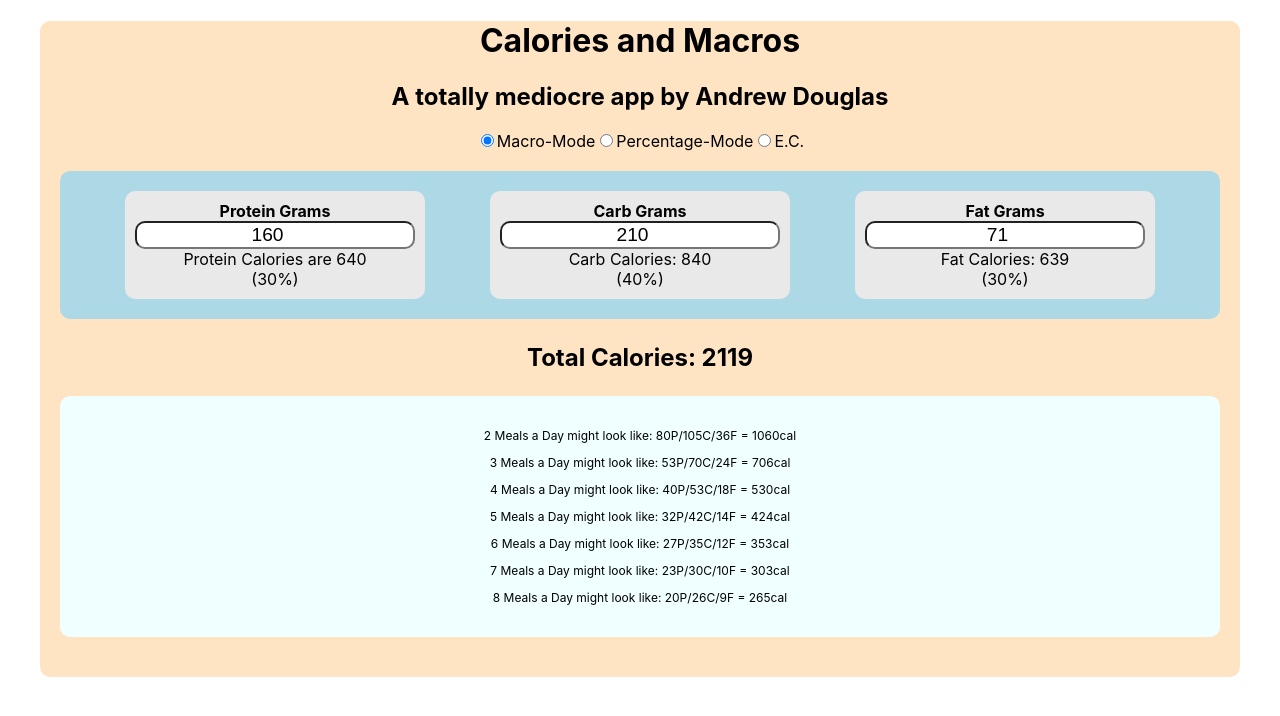
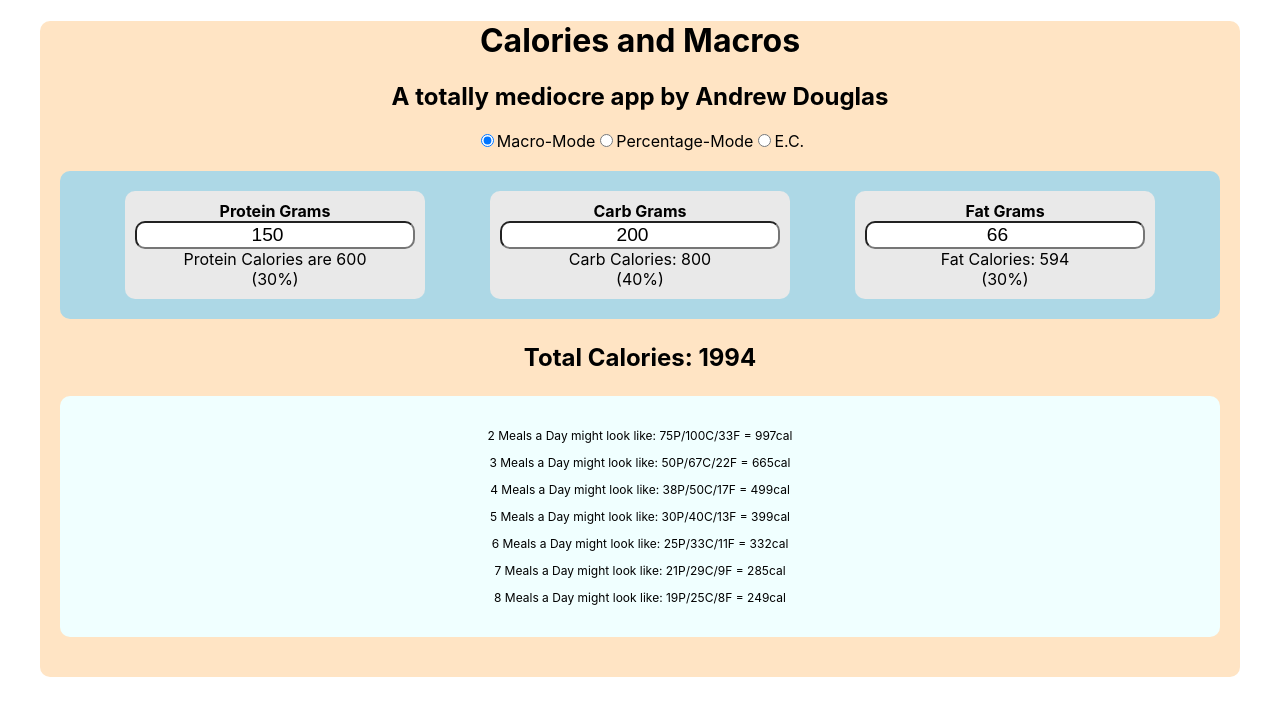
Before and after one commit to andrew-a-douglas/calories-and-macros, a React (Create React App) app: page / in a window 1280 px wide. Both pictures are taken after a click on the radio button "Macro-Mode". Shown: the top 716 px of the page. Built offline with nearby package versions, Linux system fonts and the light colour scheme.

Commit message:
I think it is functional now...

```diff
--- a/src/App.js
+++ b/src/App.js
@@ -10,6 +10,13 @@ function App(props) {
   const [bodyWeight, setBodyWeight] = useState(200);
   const [activity, setActivity] = useState(700);
   const [step, setStep] = useState(1);
+  const [totalCals, setTotalCals] = useState(2000);
+  const [fatPercentage, setFatPercentage] = useState(30);
+  const [proteinPercentage, setProteinPercentage] = useState(30);
+  const [carbPercentage, setCarbPercentage] = useState(40);
+  const [proteinGrams, setProteinGrams] = useState(150);
+  const [carbGrams, setCarbGrams] = useState(200);
+  const [fatGrams, setFatGrams] = useState(66);
 
   const handleModeChange = (event) => {
     setMode(event.target.value);
@@ -21,7 +28,6 @@ function App(props) {
   const handleChangeActivity = (event) => {
       setActivity(event.target.value);
   }
-
   const handleNextClick = () => {
       setStep(prev => prev + 1);
   }
@@ -42,8 +48,8 @@ function App(props) {
         <label htmlFor="ec">E.C.</label>
       </div>
 
-      {mode==='macro' && <MacroMode />}
-      {mode==='percentage' && <PercentageMode />}
+      {mode==='macro' && <MacroMode totalCals={totalCals} setTotalCals={setTotalCals} carbGrams={carbGrams} proteinGrams={proteinGrams} fatGrams={fatGrams} carbPercentage={carbPercentage} fatPercentage={fatPercentage} proteinPercentage={proteinPercentage} setCarbGrams={setCarbGrams} setProteinGrams={setProteinGrams} setFatGrams={setFatGrams} setCarbPercentage={setCarbPercentage} setFatPercentage={setFatPercentage} setProteinPercentage={setProteinPercentage} />}
+      {mode==='percentage' && <PercentageMode totalCals={totalCals} setTotalCals={setTotalCals} carbGrams={carbGrams} proteinGrams={proteinGrams} fatGrams={fatGrams} carbPercentage={carbPercentage} fatPercentage={fatPercentage} proteinPercentage={proteinPercentage} setCarbGrams={setCarbGrams} setProteinGrams={setProteinGrams} setFatGrams={setFatGrams} setCarbPercentage={setCarbPercentage} setFatPercentage={setFatPercentage} setProteinPercentage={setProteinPercentage} />}
       {mode==='ec' && <EC bodyWeight={bodyWeight} activity={activity} step={step} handleChangeBodyWeight={handleChangeBodyWeight} handleNextClick={handleNextClick} handleChangeActivity={handleChangeActivity} handlePrevClick={handlePrevClick}  />}
       <div className='spacer'></div>
     </div>
--- a/src/MacroMode.js
+++ b/src/MacroMode.js
@@ -1,15 +1,8 @@
 import './App.css';
-import { useState } from 'react';
+import { useEffect } from 'react';
 
 function MacroMode(props) {
-  const [proteinGrams, setProteinGrams] = useState(160);
-  const [carbGrams, setCarbGrams] = useState(210);
-  const [fatGrams, setFatGrams] = useState(71);
 
-  let proteinCals = proteinGrams * 4;
-  let carbCals = carbGrams * 4;
-  let fatCals = fatGrams * 9;
-  let totalCals = proteinCals + carbCals + fatCals;
   let mealsArray = [2,3,4,5,6,7,8]; //must be numbers.
 
   const mapArray = (arr, proteinGrams, carbGrams, fatGrams, totalCals) => {
@@ -17,16 +10,23 @@ function MacroMode(props) {
   }
 
   const handleChangeProteinGrams = (event) => {
-    setProteinGrams(() => event.target.value);
+    props.setProteinGrams(() => event.target.value);
   }
 
   const handleChangeCarbGrams = (event) => {
-    setCarbGrams(() => event.target.value);
+    props.setCarbGrams(() => event.target.value);
+  }
+  const handleChangeFatGrams = (event) => {
+    props.setFatGrams(() => event.target.value);
   }
 
-  const handleChangeFatGrams = (event) => {
-    setFatGrams(() => event.target.value);
-  }
+  useEffect(() => {
+    props.setFatPercentage((props.fatGrams * 9) / props.totalCals * 100);
+    props.setTotalCals((props.fatGrams * 9) + (props.carbGrams * 4) + (props.proteinGrams * 4));
+    props.setCarbPercentage((props.carbGrams * 4) / props.totalCals * 100);
+    props.setProteinPercentage((props.proteinGrams * 4) / props.totalCals * 100);
+
+  }, [props]);
 
 
   return (
@@ -34,30 +34,29 @@ function MacroMode(props) {
       <div className='macros'>
         <div className='protein'>
           <label htmlFor='protein'>Protein Grams</label>
-          <input id='protein' placeholder='Protein Grams' type='number' value={proteinGrams} onChange={handleChangeProteinGrams} />
-          <p>Protein Calories are {proteinCals}</p>
-          <p>({Math.round(proteinCals / totalCals * 100)}%)</p>
+          <input id='protein' placeholder='Protein Grams' type='number' value={props.proteinGrams} onChange={handleChangeProteinGrams} />
+          <p>Protein Calories are {props.proteinGrams * 4}</p>
+          <p>({Math.round(props.proteinPercentage)}%)</p>
         </div>
         <div className='carb'>
           <label htmlFor='carb'>Carb Grams</label>
-          <input id='carb' placeholder='Carb Grams' type='number' value={carbGrams} onChange={handleChangeCarbGrams} />
-          <p>Carb Calories: {carbCals}</p>
-          <p>({Math.round(carbCals / totalCals * 100)}%)</p>
+          <input id='carb' placeholder='Carb Grams' type='number' value={props.carbGrams} onChange={handleChangeCarbGrams} />
+          <p>Carb Calories: {props.carbGrams * 4}</p>
+          <p>({Math.round(props.carbPercentage)}%)</p>
         </div>
         <div className='fat'>
           <label htmlFor='fat'>Fat Grams</label>
-          <input id='fat' placeholder='Fat Grams' type='number' value={fatGrams} onChange={handleChangeFatGrams} />
-          <p>Fat Calories: {fatCals}</p>
-          <p>({Math.round(fatCals / totalCals * 100)}%)</p>
+          <input id='fat' placeholder='Fat Grams' type='number' value={props.fatGrams} onChange={handleChangeFatGrams} />
+          <p>Fat Calories: {props.fatGrams * 9}</p>
+          <p>({Math.round(props.fatPercentage)}%)</p>
         </div>
       </div>
       <div className='totals'>
-        <p>Total Calories: {totalCals}</p>
+        <p>Total Calories: {props.totalCals}</p>
       </div>
       <div className='meals'>
-        {mapArray(mealsArray, proteinGrams, carbGrams, fatGrams, totalCals)}
+        {mapArray(mealsArray, props.proteinGrams, props.carbGrams, props.fatGrams, props.totalCals)}
       </div>
-
     </div>
   );
 }
--- a/src/PercentageMode.js
+++ b/src/PercentageMode.js
@@ -3,42 +3,44 @@ import './App.css';
 import { useState, useEffect } from 'react';
 
 function PercentageMode(props) {
-    const [totalCals, setTotalCals] = useState(2000);
-    const [fatPercentage, setFatPercentage] = useState(30);
-    const [proteinPercentage, setProteinPercentage] = useState(30);
-    const [carbPercentage, setCarbPercentage] = useState(40);
+
     const [warning, setWarning] = useState({})
-
-    let proteinGrams = totalCals * (proteinPercentage/100) / 4;
-    let carbGrams = totalCals * (carbPercentage/100) / 4;
-    let fatGrams = totalCals * (fatPercentage/100) / 9;
-    let mealsArray = [2,3,4,5,6,7,8]; //must be numbers.
-
-    const handleChangeProteinPercentage = (event) => {
-        setProteinPercentage(event.target.value);
-    }
-
-    const handleChangeCarbPercentage = (event) => {
-        setCarbPercentage(event.target.value);
-    }
-
-    const handleChangeFatPercentage = (event) => {
-        setFatPercentage(event.target.value);
-    }
-
-    const handleChangeTotalCals = (event) => {
-        setTotalCals(event.target.value);
-    }
-
     useEffect(() => {
-        let percentageTotal = Number(fatPercentage)+Number(carbPercentage)+Number(proteinPercentage);
+        let percentageTotal = Number(props.fatPercentage)+Number(props.carbPercentage)+Number(props.proteinPercentage);
         if(percentageTotal === 100) {
             setWarning({});
         } else {
             setWarning({ backgroundColor: 'pink'});
         }
 
-    }, [fatPercentage,carbPercentage,proteinPercentage]);
+    }, [props.fatPercentage,props.carbPercentage,props.proteinPercentage]);
+
+    let mealsArray = [2,3,4,5,6,7,8]; //must be numbers.
+
+    const handleChangeProteinPercentage = (event) => {
+        props.setProteinPercentage(event.target.value);
+    }
+    const handleChangeCarbPercentage = (event) => {
+        props.setCarbPercentage(event.target.value);
+    }
+    const handleChangeFatPercentage = (event) => {
+        props.setFatPercentage(event.target.value);
+    }
+    const handleChangeTotalCals = (event) => {
+        props.setTotalCals(event.target.value);
+    }
+    useEffect(() => {
+        props.setFatGrams((props.fatPercentage/100) * props.totalCals / 9);
+        //props.setTotalCals((props.fatGrams * 9) / (props.fatPercentage/100));
+        props.setCarbGrams((props.carbPercentage/100) * props.totalCals / 4);
+        props.setProteinGrams((props.proteinPercentage/100) * props.totalCals / 4);
+
+      }, [props]);
+
+    useEffect(() => {
+        props.setTotalCals((props.fatGrams * 9) + (props.carbGrams * 4) + (props.proteinGrams * 4));
+    }, [props.fatPercentage,props.carbPercentage,props.proteinPercentage]);
+
 
 
 
@@ -52,32 +54,32 @@ function PercentageMode(props) {
         <div className='macros'>
             <div className='protein'>
                 <label htmlFor='protein'>Protein Percentage</label>
-                <input id='protein' style={warning} type='number' value={proteinPercentage} onChange={handleChangeProteinPercentage} min="0" max="100" />
-                <p>Protein Grams: {Math.round(proteinGrams)}</p>
-                <p>Protein Calories: {Math.round(proteinGrams * 4)}</p>
+                <input id='protein' style={warning} type='number' value={props.proteinPercentage} onChange={handleChangeProteinPercentage} min="0" max="100" />
+                <p>Protein Grams: {Math.round(props.proteinGrams)}</p>
+                <p>Protein Calories: {Math.round(props.proteinGrams * 4)}</p>
 
             </div>
             <div className='carb'>
                 <label htmlFor='carb'>Carb Percentage</label>
-                <input id='carb' style={warning} type='number' value={carbPercentage} onChange={handleChangeCarbPercentage} min="0" max="100" />
-                <p>Carb Grams: {Math.round(carbGrams)}</p>
-                <p>Carb Calories: {Math.round(carbGrams * 4)}</p>
+                <input id='carb' style={warning} type='number' value={props.carbPercentage} onChange={handleChangeCarbPercentage} min="0" max="100" />
+                <p>Carb Grams: {Math.round(props.carbGrams)}</p>
+                <p>Carb Calories: {Math.round(props.carbGrams * 4)}</p>
 
             </div>
             <div className='fat'>
                 <label htmlFor='fat'>Fat Percentage</label>
-                <input id='fat' style={warning} type='number' value={fatPercentage} onChange={handleChangeFatPercentage} min="0" max="100" />
-                <p>Fat Grams: {Math.round(fatGrams)}</p>
-                <p>Fat Calories: {Math.round(fatGrams * 9)}</p>
+                <input id='fat' style={warning} type='number' value={props.fatPercentage} onChange={handleChangeFatPercentage} min="0" max="100" />
+                <p>Fat Grams: {Math.round(props.fatGrams)}</p>
+                <p>Fat Calories: {Math.round(props.fatGrams * 9)}</p>
 
             </div>
         </div>
         <div className='totals'>
             <label htmlFor='total-cals'>Total Calories: </label>
-            <input id='total-cals' type='number' value={totalCals} onChange={handleChangeTotalCals} min="0" />
+            <input id='total-cals' type='number' value={props.totalCals} onChange={handleChangeTotalCals} min="0" />
         </div>
         <div className='meals'>
-            {mapArray(mealsArray, proteinGrams, carbGrams, fatGrams, totalCals)}
+            {mapArray(mealsArray, props.proteinGrams, props.carbGrams, props.fatGrams, props.totalCals)}
         </div>
 
         </div>
```
